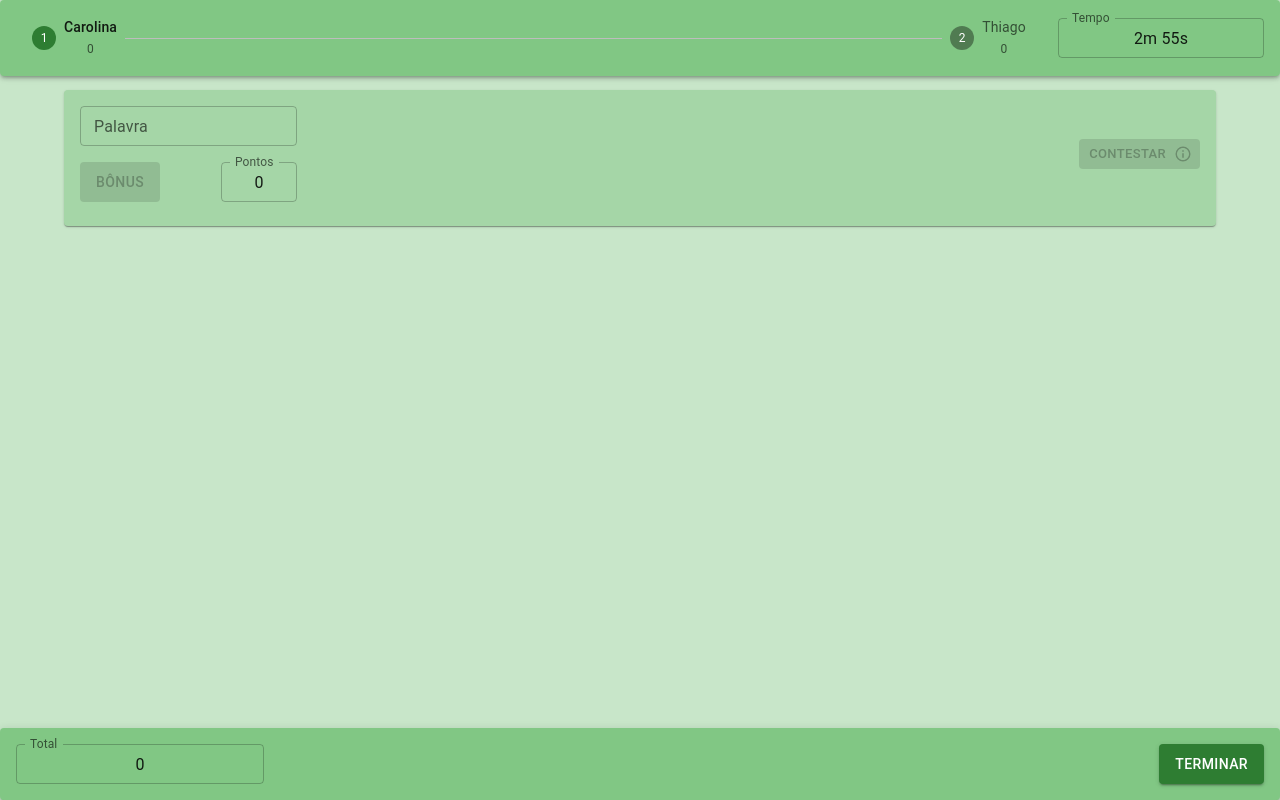
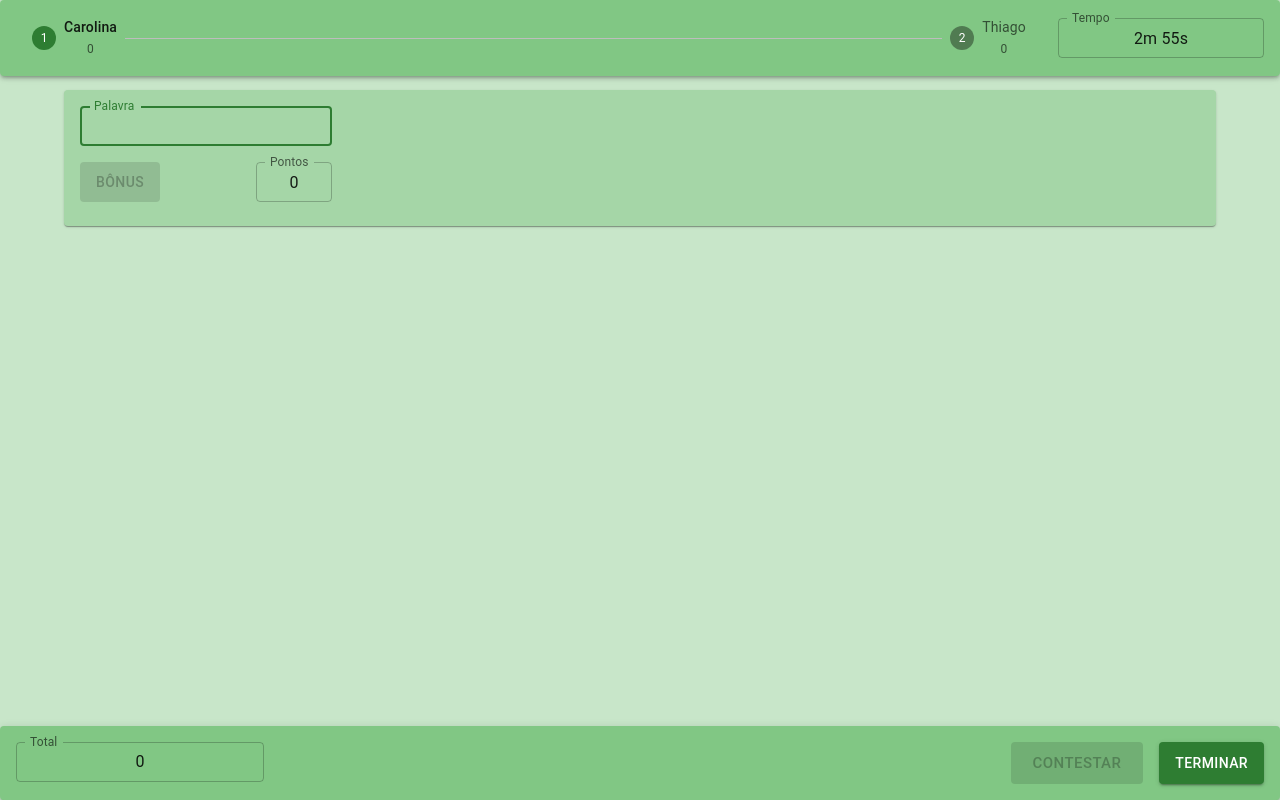
Before and after one commit to zanlucathiago/scrabble, a React (Create React App) app: page / in a window 1280 px wide. Built offline with nearby package versions, Linux system fonts and the light colour scheme.

Commit message:
feat: automatic input, chalenge per turn, alerts

```diff
--- a/src/components/ChallengeButton.jsx
+++ b/src/components/ChallengeButton.jsx
@@ -1,73 +1,32 @@
 import { LoadingButton } from '@mui/lab';
-import { Grid, Stack, SvgIcon } from '@mui/material';
+import { Grid, Stack } from '@mui/material';
 import { useState } from 'react';
 
-function SuccessOutlinedIcon(props) {
-  return (
-    <SvgIcon {...props}>
-      <path d="M20,12A8,8 0 0,1 12,20A8,8 0 0,1 4,12A8,8 0 0,1 12,4C12.76,4 13.5,4.11 14.2, 4.31L15.77,2.74C14.61,2.26 13.34,2 12,2A10,10 0 0,0 2,12A10,10 0 0,0 12,22A10,10 0 0, 0 22,12M7.91,10.08L6.5,11.5L11,16L21,6L19.59,4.58L11,13.17L7.91,10.08Z" />
-    </SvgIcon>
-  );
-}
-
-function ErrorOutlineIcon(props) {
-  return (
-    <SvgIcon {...props}>
-      <path d="M11 15h2v2h-2zm0-8h2v6h-2zm.99-5C6.47 2 2 6.48 2 12s4.47 10 9.99 10C17.52 22 22 17.52 22 12S17.52 2 11.99 2zM12 20c-4.42 0-8-3.58-8-8s3.58-8 8-8 8 3.58 8 8-3.58 8-8 8z" />
-    </SvgIcon>
-  );
-}
-
-function ReportProblemOutlinedIcon(props) {
-  return (
-    <SvgIcon {...props}>
-      <path d="M12 5.99L19.53 19H4.47L12 5.99M12 2L1 21h22L12 2zm1 14h-2v2h2v-2zm0-6h-2v4h2v-4z" />
-    </SvgIcon>
-  );
-}
-
-function InfoOutlinedIcon(props) {
-  return (
-    <SvgIcon {...props}>
-      <path d="M11,9H13V7H11M12,20C7.59,20 4,16.41 4,12C4,7.59 7.59,4 12,4C16.41,4 20,7.59 20, 12C20,16.41 16.41,20 12,20M12,2A10,10 0 0,0 2,12A10,10 0 0,0 12,22A10,10 0 0,0 22,12A10, 10 0 0,0 12,2M11,17H13V11H11V17Z" />
-    </SvgIcon>
-  );
-}
-
-const feedback = {
-  info: { icon: SuccessOutlinedIcon },
-  success: { icon: InfoOutlinedIcon },
-  error: { icon: ErrorOutlineIcon },
-  warning: { icon: ReportProblemOutlinedIcon },
-};
-
-export default function ChallengeButton({ disabled, letters, onValidate }) {
+export default function ChallengeButton({ disabled, words, onValidate }) {
   const [loading, setLoading] = useState(false);
-  const [validation, setValidation] = useState('success');
 
   const handleClickValidation = () => {
     setLoading(true);
     fetch(
-      `http://localhost:5000/palavras?palavra=${letters
-        .map(({ value }) => value.toLowerCase())
-        .join('')}`
+      `http://localhost:5000/palavras?${words
+        .map((word) => `palavra=${word.toLowerCase()}`)
+        .join('&')}`
     )
       .then((res) => res.json())
       .then((data) => {
         setTimeout(() => {
           setLoading(false);
-          const status = data.length
-            ? data[0].valid
-              ? 'info'
-              : 'error'
-            : 'warning';
-          setValidation(status);
+          const status =
+            data.length === words.length
+              ? data.every((word) => word.valid)
+                ? 'info'
+                : 'error'
+              : 'warning';
           onValidate(status);
         }, 1000);
       })
       .catch(() => {
         setLoading(false);
-        setValidation('warning');
       });
   };
 
@@ -79,12 +38,10 @@ export default function ChallengeButton({ disabled, letters, onValidate }) {
         style={{ height: '100%' }}
       >
         <LoadingButton
-          color={validation}
-          disabled={disabled}
-          endIcon={feedback[validation].icon()}
+          color="info"
+          disabled={!words.length || disabled}
           loading={loading}
-          loadingPosition="end"
-          size="small"
+          size="large"
           onClick={handleClickValidation}
           variant="contained"
         >
--- a/src/components/Column.jsx
+++ b/src/components/Column.jsx
@@ -20,7 +20,12 @@ const multipliers = [
   },
 ];
 
-export default function Column({ handleBlur, onClickMultiplier, sum }) {
+export default function Column({
+  autoFocus,
+  handleBlur,
+  onClickMultiplier,
+  sum,
+}) {
   const [multiplier, setMultiplier] = useState(0);
 
   const handleClickMultiplier = () => {
@@ -38,7 +43,7 @@ export default function Column({ handleBlur, onClickMultiplier, sum }) {
       justifyContent="space-around"
       style={{ height: '100%' }}
     >
-      <WordInput onBlur={handleBlur} />
+      <WordInput autoFocus={autoFocus} onBlur={handleBlur} />
       <Stack
         direction="row"
         justifyContent="space-between"
--- a/src/components/Letter.jsx
+++ b/src/components/Letter.jsx
@@ -2,6 +2,10 @@ import { Badge, Button, Grid } from '@mui/material';
 import { useState } from 'react';
 
 const multipliers = [
+  {
+    value: 0,
+    color: 'inherit',
+  },
   {
     value: 1,
     color: 'inherit',
@@ -20,11 +24,11 @@ const multipliers = [
 ];
 
 export default function Letter({ disabled, value, onClick, score }) {
-  const [multiplier, setMultiplier] = useState(0);
+  const [multiplier, setMultiplier] = useState(1);
 
   const handleClick = (e) => {
     e.stopPropagation();
-    const value = multiplier === 2 ? 0 : multiplier + 1;
+    const value = multiplier === 3 ? 0 : multiplier + 1;
     setMultiplier(value);
     onClick(multipliers[value].value);
   };
@@ -32,8 +36,12 @@ export default function Letter({ disabled, value, onClick, score }) {
   const { badgeContent, color, textColor } = multipliers[multiplier];
 
   return (
-    <Grid item>
-      <Badge badgeContent={badgeContent} color="success">
+    <Grid item style={{ height: 52.5 }}>
+      <Badge
+        badgeContent={badgeContent}
+        color="success"
+        style={{ height: '100%' }}
+      >
         <div
           style={{
             position: 'absolute',
@@ -44,7 +52,7 @@ export default function Letter({ disabled, value, onClick, score }) {
             fontSize: '0.7rem',
           }}
         >
-          {score}
+          {multiplier ? score : ''}
         </div>
         <Button
           color={color}
@@ -53,7 +61,7 @@ export default function Letter({ disabled, value, onClick, score }) {
           style={{ minWidth: '37px', width: '37px' }}
           variant="contained"
         >
-          {value}
+          {multiplier ? value : ''}
         </Button>
       </Badge>
     </Grid>
--- a/src/components/Panel.jsx
+++ b/src/components/Panel.jsx
@@ -1,15 +1,7 @@
-import {
-  Box,
-  Button,
-  Container,
-  Paper,
-  Stack,
-  Step,
-  Stepper,
-  TextField,
-} from '@mui/material';
+import { Box, Button, Container, Paper, Stack, TextField } from '@mui/material';
 import { useEffect, useState } from 'react';
-import PlayerStep from './PlayerStep';
+import ChallengeButton from './ChallengeButton';
+import PlayersStepper from './PlayersStepper';
 import Timer from './Timer';
 import Words from './Words';
 
@@ -27,8 +19,10 @@ const rawPlayers = [
 const randomize = (array) => (Math.random() < 0.5 ? array : array.reverse());
 
 export default function Panel() {
+  const [message, setMessage] = useState(0);
+  const [status, setStatus] = useState(null);
+  const [words, setWords] = useState([]);
   const [disableFinish, setDisableFinish] = useState(false);
-  const [validated, setValidated] = useState(0);
   const [players, setPlayers] = useState([]);
   const [totalScore, setTotalScore] = useState(0);
   const [currentPlayer, setCurrentPlayer] = useState(0);
@@ -39,23 +33,28 @@ export default function Panel() {
 
   const updateScores = (player, index) => ({
     ...player,
-    score:
-      index === currentPlayer
-        ? player.score + totalScore
-        : player.score - validated * 10,
+    ...(index === currentPlayer ? { score: player.score + totalScore } : {}),
   });
 
   const switchPlayer = () => {
+    if (status !== 'error') {
       setPlayers(players.map(updateScores));
+    }
+    if (status === 'info') {
+      setStatus('error');
+      setMessage(1);
+    } else {
+      setMessage(0);
+      setStatus(null);
+    }
     setCurrentPlayer(1 - currentPlayer);
     setTotalScore(0);
-    setValidated(0);
   };
 
-  const handleBlur = (disableFinish, total, validated) => {
+  const handleBlur = (words, disableFinish, total) => {
+    setWords(words);
     setDisableFinish(disableFinish);
     setTotalScore(total);
-    setValidated(validated);
   };
 
   return (
@@ -70,32 +69,22 @@ export default function Panel() {
       >
         <Stack direction="row" sx={{ m: 2, ml: 0 }}>
           <Container size="xs">
-            <Stack
-              alignItems="stretch"
-              justifyContent="space-around"
-              style={{ height: '100%' }}
-            >
-              <Stepper activeStep={currentPlayer}>
-                {players.map(({ name, score }, index) => (
-                  <Step key={name} completed={false}>
-                    <PlayerStep
-                      key={name}
-                      active={index === currentPlayer}
-                      score={score}
+            <PlayersStepper
+              currentPlayer={currentPlayer}
+              players={players}
+              status={status}
               totalScore={totalScore}
-                      validated={validated}
-                    >
-                      {name}
-                    </PlayerStep>
-                  </Step>
-                ))}
-              </Stepper>
-            </Stack>
+            />
           </Container>
           <Timer player={currentPlayer} />
         </Stack>
       </Paper>
-      <Words key={currentPlayer} onBlur={handleBlur} />
+      <Words
+        key={currentPlayer}
+        message={message}
+        onBlur={handleBlur}
+        alert={status}
+      />
       <Paper
         sx={{ position: 'fixed', bottom: 0, left: 0, right: 0 }}
         elevation={3}
@@ -109,11 +98,17 @@ export default function Panel() {
             }}
             size="small"
             label="Total"
-            value={totalScore}
+            value={status === 'error' ? 0 : totalScore}
             InputProps={{
               readOnly: true,
             }}
           />
+          <Stack direction="row" spacing={2}>
+            <ChallengeButton
+              disabled={disableFinish}
+              words={words}
+              onValidate={setStatus}
+            ></ChallengeButton>
             <Button
               disabled={disableFinish}
               variant="contained"
@@ -123,6 +118,7 @@ export default function Panel() {
               Terminar
             </Button>
           </Stack>
+        </Stack>
       </Paper>
     </Box>
   );
--- a/src/components/PlayerStep.jsx
+++ b/src/components/PlayerStep.jsx
@@ -20,27 +20,13 @@ const theme = createTheme({
   },
 });
 
-export default function PlayerStep({
-  active,
-  children,
-  score,
-  totalScore,
-  validated,
-}) {
+export default function PlayerStep({ children, score, totalScore, valid }) {
   return (
     <ThemeProvider theme={theme}>
       <StepLabel optional={<Typography variant="caption">{score}</Typography>}>
         <Badge
-          badgeContent={
-            active
-              ? totalScore
-                ? `+${totalScore}`
-                : null
-              : validated
-              ? `-${validated * 10}`
-              : null
-          }
-          color={active ? 'info' : 'error'}
+          badgeContent={valid ? (totalScore ? `+${totalScore}` : null) : null}
+          color="info"
         >
           {children}
         </Badge>
--- /dev/null
+++ b/src/components/PlayersStepper.jsx
@@ -0,0 +1,32 @@
+import { Stack, Step, Stepper } from '@mui/material';
+import PlayerStep from './PlayerStep';
+
+export default function PlayersStepper({
+  currentPlayer,
+  players,
+  status,
+  totalScore,
+}) {
+  return (
+    <Stack
+      alignItems="stretch"
+      justifyContent="space-around"
+      style={{ height: '100%' }}
+    >
+      <Stepper activeStep={currentPlayer}>
+        {players.map(({ name, score }, index) => (
+          <Step key={name} completed={false}>
+            <PlayerStep
+              key={name}
+              score={score}
+              totalScore={totalScore}
+              valid={index === currentPlayer && status !== 'error'}
+            >
+              {name}
+            </PlayerStep>
+          </Step>
+        ))}
+      </Stepper>
+    </Stack>
+  );
+}
--- a/src/components/Word.jsx
+++ b/src/components/Word.jsx
@@ -1,17 +1,16 @@
 import { Card, CardContent, Grid, Stack } from '@mui/material';
 import { useState } from 'react';
 import { get } from '../services/score';
-import ChallengeButton from './ChallengeButton';
 import Column from './Column';
 import Letters from './Letters';
 
-export default function Word({ onBlur, onValidate }) {
+export default function Word({ autoFocus, onBlur }) {
   const [word, setWord] = useState('');
   const [multiplier, setMultiplier] = useState(1);
   const [sum, setSum] = useState(0);
   const [letters, setLetters] = useState([]);
 
-  const handleBlur = (word) => {
+  const handleBlur = (word, focus) => {
     setWord(word);
     const letterList = [...word].map((letter) => {
       const score = get(letter);
@@ -21,10 +20,10 @@ export default function Word({ onBlur, onValidate }) {
         total: score,
       };
     });
-    handleForward(letterList, multiplier);
+    handleForward(letterList, multiplier, focus, word);
   };
 
-  const handleForward = (letterList, wordMultiplier) => {
+  const handleForward = (letterList, wordMultiplier, focus, newWord) => {
     setLetters(letterList);
     const newSum =
       wordMultiplier *
@@ -32,20 +31,21 @@ export default function Word({ onBlur, onValidate }) {
         ? 0
         : letterList.reduce((total, letter) => total + letter.total, 0));
     setSum(newSum);
-    onBlur(newSum, letterList.length);
+    onBlur(focus, newWord, newSum, letterList.length);
   };
+
   const handleClick = (letterMultiplier, index) => {
     const letterList = letters.map((letter, i) =>
       i === index
         ? { ...letter, total: letter.score * letterMultiplier }
         : letter
     );
-    handleForward(letterList, multiplier);
+    handleForward(letterList, multiplier, false, word);
   };
 
   const handleClickMultiplier = (wordMultiplier) => {
     setMultiplier(wordMultiplier);
-    handleForward(letters, wordMultiplier);
+    handleForward(letters, wordMultiplier, false, word);
   };
 
   return (
@@ -54,6 +54,7 @@ export default function Word({ onBlur, onValidate }) {
         <Grid container spacing={2}>
           <Grid item>
             <Column
+              autoFocus={autoFocus}
               handleBlur={handleBlur}
               onClickMultiplier={handleClickMultiplier}
               sum={sum}
@@ -68,11 +69,6 @@ export default function Word({ onBlur, onValidate }) {
               <Letters key={word} handleClick={handleClick} letters={letters} />
             </Stack>
           </Grid>
-          <ChallengeButton
-            disabled={!sum}
-            letters={letters}
-            onValidate={onValidate}
-          ></ChallengeButton>
         </Grid>
       </CardContent>
     </Card>
--- a/src/components/WordInput.jsx
+++ b/src/components/WordInput.jsx
@@ -1,7 +1,8 @@
-import { TextField } from '@mui/material';
+import CloseIcon from '@mui/icons-material/Close';
+import { IconButton, InputAdornment, TextField } from '@mui/material';
 import { useState } from 'react';
 
-export default function WordInput({ onBlur }) {
+export default function WordInput({ autoFocus, onBlur }) {
   const [error, setError] = useState(false);
   const [value, setValue] = useState('');
 
@@ -14,18 +15,45 @@ export default function WordInput({ onBlur }) {
   };
 
   const handleBlur = () => {
+    forward(false);
+  };
+
+  const forward = (focus) => {
     setError(value.length === 1);
-    onBlur(value);
+    onBlur(value, focus);
+  };
+
+  const keyPress = (event) => {
+    if ([9, 13].includes(event.keyCode)) {
+      forward(true);
+    }
+  };
+
+  const handleClick = () => {
+    setValue('');
+    onBlur('', true);
   };
 
   return (
     <TextField
+      key={autoFocus}
+      autoFocus={autoFocus}
       color="success"
       error={error}
       helperText={error && 'Palavra muito pequena'}
+      onKeyDown={keyPress}
       size="small"
       label="Palavra"
-      InputProps={{ style: { width: '217px' } }}
+      InputProps={{
+        endAdornment: value.length ? (
+          <InputAdornment position="end">
+            <IconButton onClick={handleClick} edge="end">
+              <CloseIcon />
+            </IconButton>
+          </InputAdornment>
+        ) : null,
+        style: { width: '252px' },
+      }}
       onBlur={handleBlur}
       onChange={handleChange}
       value={value}
--- a/src/components/Words.jsx
+++ b/src/components/Words.jsx
@@ -1,58 +1,65 @@
 import { v4 } from 'uuid';
-import { Stack } from '@mui/material';
+import { Alert, Stack } from '@mui/material';
 import { useState } from 'react';
 import Word from './Word';
 
-const buildWord = () => {
-  return { key: v4(), length: 0, total: 0, invalid: false, validated: false };
+const buildWord = (autoFocus) => {
+  return {
+    autoFocus,
+    key: v4(),
+    length: 0,
+    total: 0,
+    word: '',
+  };
 };
 
-export default function Words({ onBlur }) {
-  const [words, setWords] = useState([buildWord()]);
+const messages = {
+  info: ['Todas as palavras são válidas! O próximo jogador perderá a vez.'],
+  error: [
+    'Há palavras inválidas! Você perdeu a vez.',
+    'As palavras contestadas no turno anterior são válidas! Você perdeu a vez.',
+  ],
+  warning: ['Há palavras que precisam ser consultadas no dicionário!'],
+};
 
-  const handleBlur = (total, index, length) => {
+export default function Words({ alert, onBlur, message }) {
+  const [words, setWords] = useState([buildWord(true)]);
+
+  const handleBlur = (total, nextWord, index, focus, length) => {
     const validWords = words
       .map((word, i) => ({
         ...word,
-        ...(i === index ? { length, total } : {}),
+        ...(i === index ? { length, total, word: nextWord } : {}),
+        autoFocus: false,
       }))
       .filter((word) => word.length);
-    const newWord = buildWord();
+    const newWord = buildWord(focus);
     setWords([...validWords, newWord]);
     handleForward(validWords);
   };
 
   const handleForward = (validWords) => {
     onBlur(
+      validWords.map((word) => word.word),
       validWords.some((word) => word.length === 1),
-      validWords.some((word) => word.invalid)
-        ? 0
-        : validWords.reduce((total, word) => total + word.total, 0),
-      validWords.filter((word) => word.validated).length
+      validWords.reduce((total, word) => total + word.total, 0)
     );
-  };
-
-  const handleValidate = (status, index) => {
-    const validWords = words.map((word, i) => ({
-      ...word,
-      ...(i === index
-        ? {
-            validated: status === 'info',
-            invalid: status === 'error',
-          }
-        : {}),
-    }));
-    setWords(validWords);
-    handleForward(validWords);
   };
 
   return (
     <Stack spacing={2} sx={{ pt: 2, pb: 2 }}>
+      {alert && (
+        <Alert variant="filled" severity={alert}>
+          {messages[alert][message]}
+        </Alert>
+      )}
       {words.map((word, index) => (
         <Word
           key={word.key}
-          onBlur={(total, length) => handleBlur(total, index, length)}
-          onValidate={(status) => handleValidate(status, index)}
+          autoFocus={word.autoFocus}
+          onBlur={(focus, word, total, length) =>
+            handleBlur(total, word, index, focus, length)
+          }
         />
       ))}
     </Stack>
```
Lines whose indentation alone changed are shown as unchanged.
